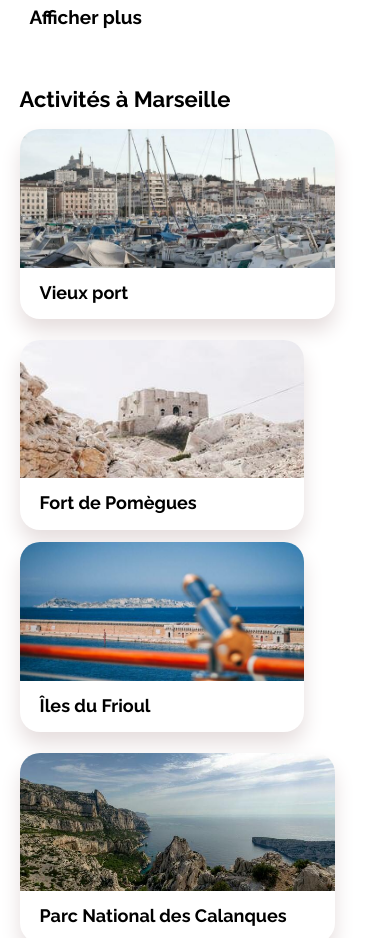
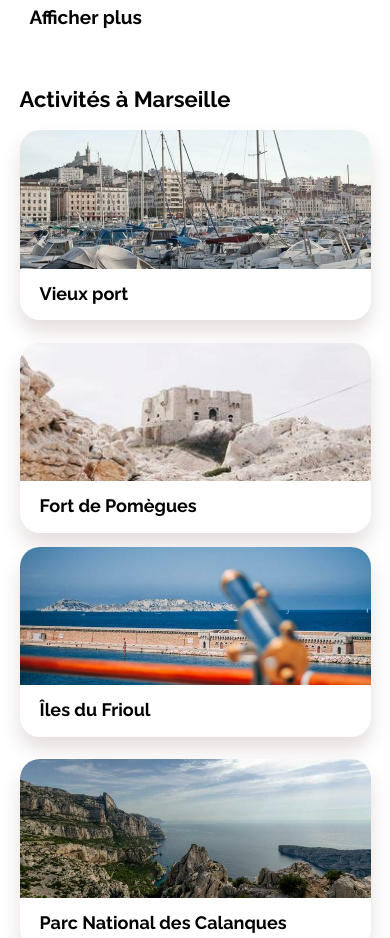
Before and after one commit to Kagaaaaaa/StevenLin_2_23072021, a plain HTML site: page index.html in a window 390 px wide. Shown: the part 2700-3638 px from the top of the page. Drawn offline with Linux system fonts and the light colour scheme.

Commit message:
projet reservia fini

```diff
--- a/styles.css
+++ b/styles.css
@@ -398,7 +398,7 @@ aside{
     font-size: 22px;
 }
 
-#activities div{
+#activities > div{
     display: flex;
     width: 100%;
 }
@@ -591,7 +591,7 @@ footer p{
         font-size: 14px;
     }
 
-    #activities div{
+    #activities > div{
         max-height: 400px;
     }
 
@@ -762,9 +762,9 @@ footer p{
         margin-top: 16px;
     }
 
-    #activities div{
+    #activities > div{
         flex-direction: column;
-        width: 90%;
+        width: 100%;
         margin: auto;
         max-height: none;
     }
@@ -773,15 +773,16 @@ footer p{
         font-size: 17px;
     }
 
-    #activities div > div{
-        margin: 2% 0;
+    #activities > div > div{
+        margin: 2% auto;
     }
-    #activities div > div > div{
-        margin: 2% 0;
+
+    #activities > div > div > div{
+        margin: 2% auto;
     }
 
     .single_row{
-        width: 100%;
+        width: 90%;
         height: 260px;
     }
 
@@ -790,7 +791,7 @@ footer p{
     }
 
     .double_row{
-        width: 100%;
+        width: 90%;
     }
 
     .double_row img{
@@ -799,6 +800,7 @@ footer p{
 
     .card_fort_de_pomegues{
         height: 260px;
+        width: 100%;
     }
 
     .card_iles_de_frioul{
```
